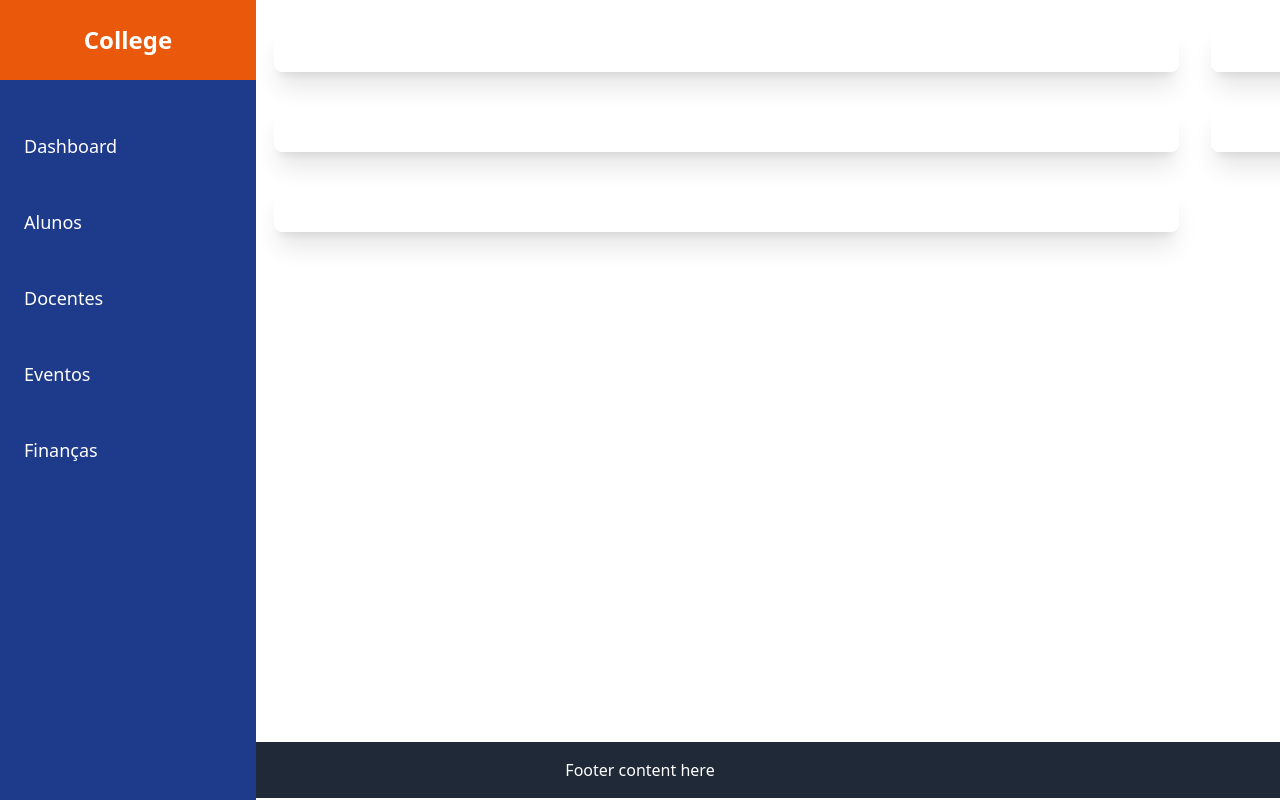
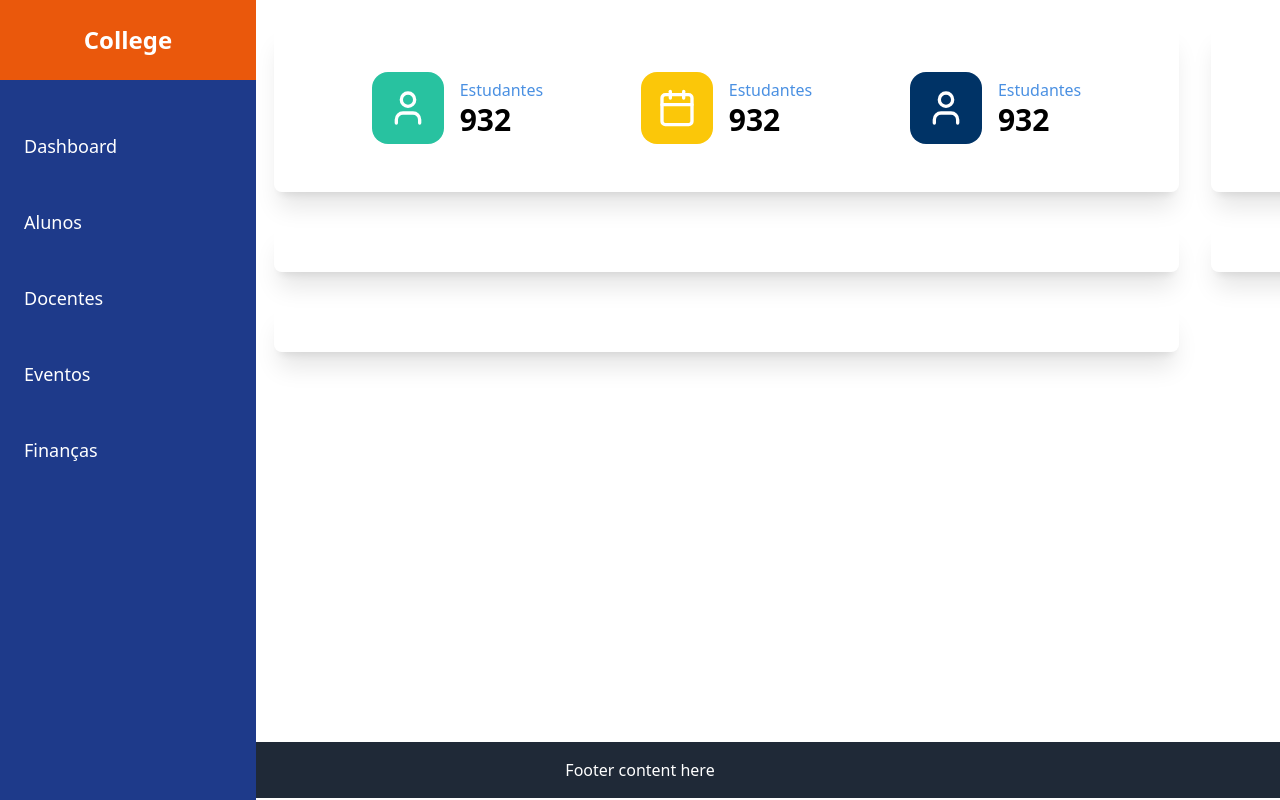
Before and after one commit to Insiges/FrontEnd-Gesco, a React (Vite) app: page /dashboard in a window 1280 px wide. Built offline with nearby package versions, Linux system fonts and the light colour scheme; a web font is replaced by a local one.

Commit message:
WIP: first card dashboard

```diff
--- a/src/pages/dashboard/dashboard.jsx
+++ b/src/pages/dashboard/dashboard.jsx
@@ -1,7 +1,37 @@
+import { Calendar, User } from "lucide-react";
+
 export function Dashboard() {
 	return (
 		<div className="w-full grid lg:grid-cols-[905px_530px] gap-x-8 gap-y-8 ">
-			<div className="bg-transparent shadow-xl rounded-lg p-6"></div>
+			<div className="bg-transparent shadow-xl rounded-lg py-12 flex justify-evenly">
+				<div className="grid grid-flow-col grid-rows-1 place-items-center gap-x-4">
+					<div className="bg-[#28C2A0] grid place-items-center p-4 rounded-2xl max-h-max">
+						<User size={40} color="#fff" />
+					</div>
+					<div>
+						<p className="text-[#4A90E2]">Estudantes</p>
+						<p className="text-3xl font-bold">932</p>
+					</div>
+				</div>
+				<div className="grid grid-flow-col grid-rows-1 place-items-center gap-x-4">
+					<div className="bg-[#FBC709] grid place-items-center p-4 rounded-2xl">
+						<Calendar size={40} color="#fff" />
+					</div>
+					<div>
+						<p className="text-[#4A90E2]">Estudantes</p>
+						<p className="text-3xl font-bold">932</p>
+					</div>
+				</div>
+				<div className="grid grid-flow-col grid-rows-1 place-items-center gap-x-4">
+					<div className="bg-[#003366] grid place-items-center p-4 rounded-2xl">
+						<User size={40} color="#fff" />
+					</div>
+					<div>
+						<p className="text-[#4A90E2]">Estudantes</p>
+						<p className="text-3xl font-bold">932</p>
+					</div>
+				</div>
+			</div>
 			<div className="bg-transparent shadow-xl rounded-lg p-6"></div>
 			<div className="bg-transparent shadow-xl rounded-lg p-6"></div>
 			<div className="bg-transparent shadow-xl rounded-lg p-6"></div>
```
